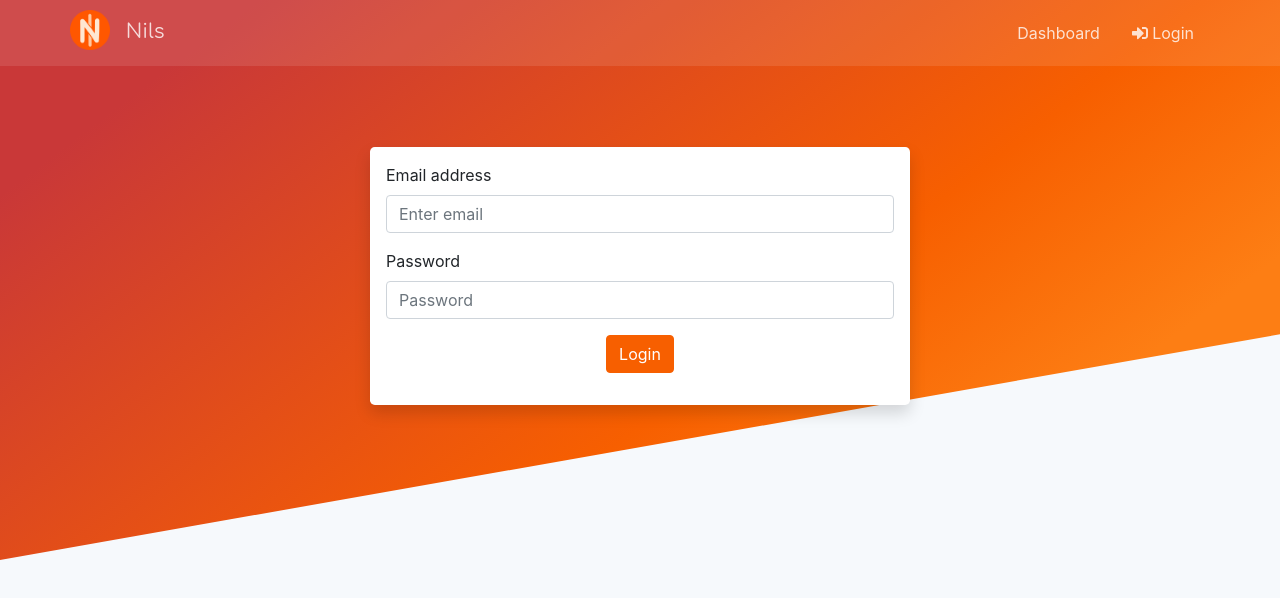
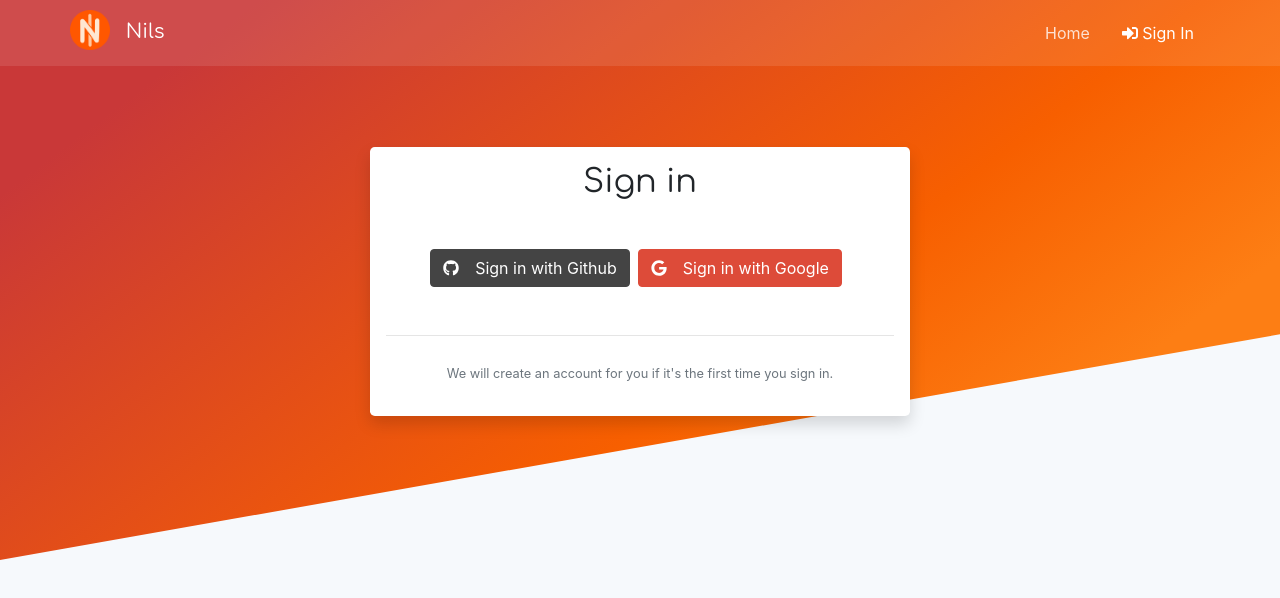
Before and after one commit to nils-app/nils-web, a React (Create React App) app: page /login in a window 1280 px wide. Shown: the top 598 px of the page. Built offline with nearby package versions, Linux system fonts and the light colour scheme.

Commit message:
initial login window

```diff
--- a/package.json
+++ b/package.json
@@ -5,6 +5,7 @@
   "homepage": "https://nils-app.github.io/nils-web/",
   "dependencies": {
     "@fortawesome/fontawesome-svg-core": "^1.2.24",
+    "@fortawesome/free-brands-svg-icons": "^5.11.2",
     "@fortawesome/free-regular-svg-icons": "^5.11.1",
     "@fortawesome/free-solid-svg-icons": "^5.11.1",
     "@fortawesome/react-fontawesome": "^0.1.4",
--- /dev/null
+++ b/src/assets/scss/_social.scss
@@ -0,0 +1,35 @@
+.btn-social {
+  height: 2em;
+}
+
+@mixin btn-social($color-bg, $color: #fff) {
+  background-color: $color-bg;
+  border-color: $color-bg;
+  color: $color;
+
+  &:hover {
+    background-color: darken($color-bg, 10%);
+    border-color: darken($color-bg, 10%);
+    color: $color;
+  }
+
+  .svg-inline--fa {
+    margin-right: 1em;
+  }
+}
+
+.btn-facebook {
+   @include btn-social(#3b5998);
+}
+
+.btn-reddit {
+   @include btn-social(#eff7ff);
+}
+
+.btn-github {
+   @include btn-social(#444444);
+}
+
+.btn-google {
+   @include btn-social(#dd4b39);
+}
--- a/src/assets/scss/index.scss
+++ b/src/assets/scss/index.scss
@@ -2,6 +2,7 @@
 @import "fonts";
 
 @import "~bootstrap/scss/bootstrap";
+@import "social";
 
 html, body {
   width: 100%;
--- a/src/components/Navbar/index.scss
+++ b/src/components/Navbar/index.scss
@@ -3,6 +3,10 @@
 .navbar.main {
   a {
     color: fade-out(#fff, 0.2);
+
+    &.active {
+      color: #fff;
+    }
   }
 
   .nils-logo {
--- a/src/components/Navbar/index.tsx
+++ b/src/components/Navbar/index.tsx
@@ -15,11 +15,11 @@ export default () => {
           <Logo /> Nils
         </Navbar.Brand>
         <Navbar.Collapse className="justify-content-end">
-          <Nav.Link as={NavLink} to="/dashboard">
-            Dashboard
+          <Nav.Link as={NavLink} to="/" exact>
+            Home
           </Nav.Link>
-          <Nav.Link as={NavLink} to="/login">
-            <FontAwesomeIcon icon="sign-in-alt" /> Login
+          <Nav.Link as={NavLink} to="/login" exact>
+            <FontAwesomeIcon icon="sign-in-alt" /> Sign In
           </Nav.Link>
         </Navbar.Collapse>
       </Container>
--- a/src/lib/icons.ts
+++ b/src/lib/icons.ts
@@ -22,11 +22,18 @@ import {
     faSmile,
 } from "@fortawesome/free-regular-svg-icons";
 
+import {
+    faGoogle,
+    faGithub,
+} from "@fortawesome/free-brands-svg-icons";
+
 /**
  * All icons that will be used in this app need to be preloaded here
  */
 
 export default () => {
+  const faGoogleFix: any = faGoogle;
+  const faGithubFix: any = faGithub;
   library.add(
     faCoins,
     faCreditCard,
@@ -42,5 +49,7 @@ export default () => {
     faSmile,
     faHeart,
     faAngleRight,
+    faGoogleFix,
+    faGithubFix,
   );
 };
--- a/src/sections/dashboard/components/Header/index.tsx
+++ b/src/sections/dashboard/components/Header/index.tsx
@@ -13,13 +13,10 @@ export default (props: Props) => (
   <Row className='header'>
     <Col>
       <Navbar bg="transparent" variant="dark">
-        <Navbar.Brand as={NavLink} to="/dashboard">
-          Dashboard
-        </Navbar.Brand>
         <Navbar.Collapse className="justify-content-end">
           <Help />
           <Nav.Link as={NavLink} to="/">
-            <FontAwesomeIcon icon="sign-out-alt" /> Logout
+            <FontAwesomeIcon icon="sign-out-alt" /> Sign Out
           </Nav.Link>
         </Navbar.Collapse>
       </Navbar>
--- a/src/sections/login/index.tsx
+++ b/src/sections/login/index.tsx
@@ -1,9 +1,13 @@
 import React from "react";
-import { Container, Row, Col, Button, Form } from "react-bootstrap";
+import { Container, Row, Col } from "react-bootstrap";
+import Helmet from "react-helmet";
+import { FontAwesomeIcon } from "@fortawesome/react-fontawesome";
+
 import Navbar from "components/Navbar";
-import Helmet from "react-helmet";
 
 import "./index.scss";
+
+const providers = ['Github', 'Google'];
 
 export default () => {
   return (
@@ -18,22 +22,28 @@ export default () => {
           <Container>
             <Row>
               <Col md={{ span: 6, offset: 3 }}>
-                <Form className='login-form shadow'>
-                  <Form.Group controlId="formBasicEmail">
-                    <Form.Label>Email address</Form.Label>
-                    <Form.Control type="email" placeholder="Enter email" />
-                  </Form.Group>
-
-                  <Form.Group controlId="formBasicPassword">
-                    <Form.Label>Password</Form.Label>
-                    <Form.Control type="password" placeholder="Password" />
-                  </Form.Group>
-                  <p className="text-center">
-                    <Button variant="secondary" type="submit">
-                      Login
-                    </Button>
+                <div className='login-form shadow text-center'>
+                  <h2 className='mb-5'>Sign in</h2>
+                  { providers.map(provider => {
+                    const providerName: any = provider.toLowerCase();
+                    return (
+                      <a
+                        key={ provider }
+                        href={ `http://nils.local/auth/${providerName}?returnTo=http://localhost:3000/dashboard` }
+                        className={ `btn btn-${providerName} mr-2` }
+                      >
+                        <FontAwesomeIcon icon={ ['fab', providerName] } />
+                        Sign in with { provider }
+                      </a>
+                    );
+                  }) }
+                  <hr className='mt-5 mb-4' />
+                  <p className='text-muted'>
+                    <small>
+                    We will create an account for you if it's the first time you sign in.
+                    </small>
                   </p>
-                </Form>
+                </div>
               </Col>
             </Row>
           </Container>
```
Also changed, not shown: 1 other file (tests, documents, lock files or other folders).
